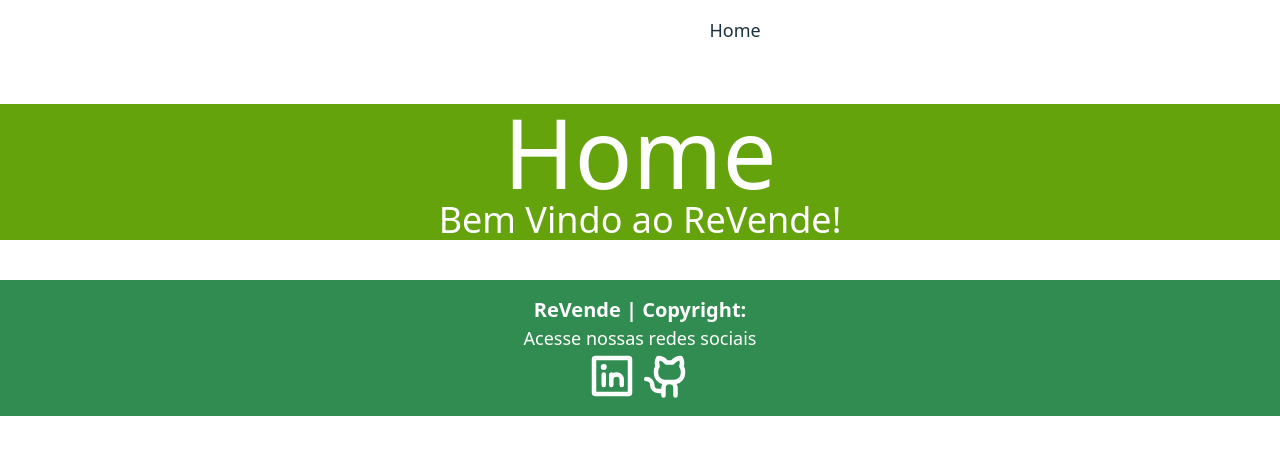
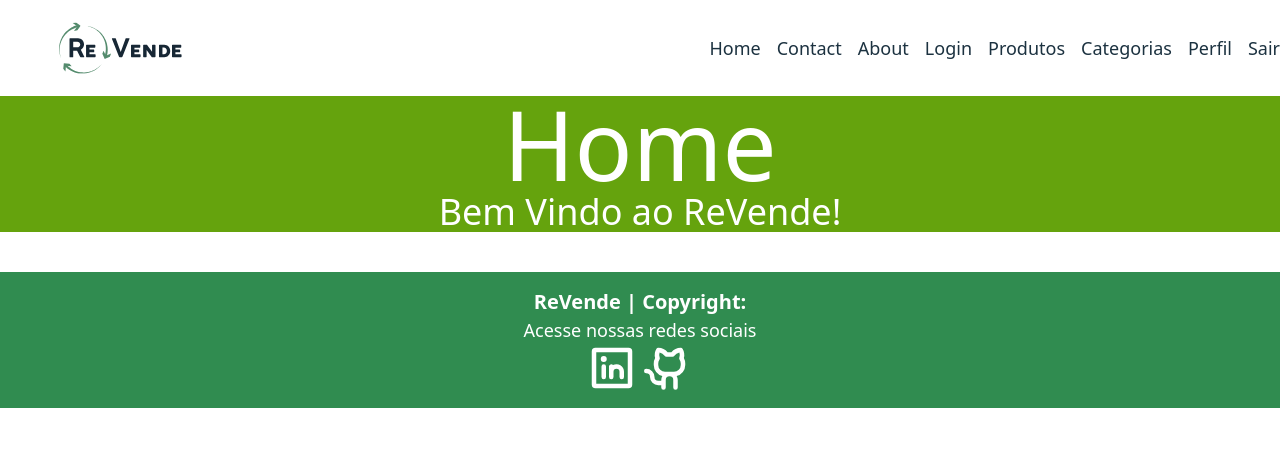
Before and after one commit to ecommerceGrupo03/ReVende-React, a React (Vite) app in the folder ReVende-React/: page / in a window 1280 px wide. Shown: the top 454 px of the page. Built offline with nearby package versions, Linux system fonts and the light colour scheme.

Commit message:
NavBar Color Change

```diff
--- a/ReVende-React/src/components/navBar/NavBar.tsx
+++ b/ReVende-React/src/components/navBar/NavBar.tsx
@@ -1,6 +1,7 @@
 import { useContext } from 'react';
 import { Link, useNavigate } from 'react-router-dom';
 import { AuthContext } from '../../contexts/AuthContext';
+import logoRevende from '../../assets/logoRevende.svg';
 
 function NavBar() {
 	let navigate = useNavigate();
@@ -15,27 +16,33 @@ function NavBar() {
 
 	return (
 		<>
-			<div className="w-full bg-[#FFF] text-white flex justify-center py-4">
-				<div className="container flex justify-between text-lg">
-					<div className="text-2xl font-bold uppercase">ReVende</div>
+			<div className="w-full bg-[#FFF] text-white flex py-4 justify-center">
+				<div className="w-full container flex justify-between text-lg items-center">
+					<div className="text-2xl font-bold uppercase text-[#1C3240]">
+						<img src={logoRevende} alt="Logo Revende" className="w-1/2" />
+					</div>
 
 					<div className="flex gap-4">
 						<Link to="/home" className="hover:underline text-[#1C3240]">
 							Home
 						</Link>
-						<Link to="/contact" className="hover:underline">
+						<Link to="/contact" className="hover:underline text-[#1C3240]">
 							Contact
 						</Link>
-						<Link to="/about" className="hover:underline">
+						<Link to="/about" className="hover:underline text-[#1C3240]">
 							About
 						</Link>
-						<Link to="/login" className="hover:underline">
+						<Link to="/login" className="hover:underline text-[#1C3240]">
 							Login
 						</Link>
-						<div className="hover:underline">Produtos</div>
-						<div className="hover:underline">Categorias</div>
-						<div className="hover:underline">Perfil</div>
-						<Link to="" onClick={logout} className="hover:underline">
+						<div className="hover:underline text-[#1C3240]">Produtos</div>
+						<div className="hover:underline text-[#1C3240]">Categorias</div>
+						<div className="hover:underline text-[#1C3240]">Perfil</div>
+						<Link
+							to=""
+							onClick={logout}
+							className="hover:underline text-[#1C3240]"
+						>
 							Sair
 						</Link>
 					</div>
--- a/ReVende-React/src/pages/Home/Home.tsx
+++ b/ReVende-React/src/pages/Home/Home.tsx
@@ -1,15 +1,13 @@
-
 const Home = () => {
 	return (
 		<>
-    <div className="my-10 flex content-center bg-lime-600 flex-col items-center justify-center">
+			<div className="mb-10 mt-0 flex content-center bg-lime-600 flex-col items-center justify-center">
 				<h1 className="text-8xl text-white">Home</h1>
 
 				<h3 className="text-4xl text-white">Bem Vindo ao ReVende!</h3>
 			</div>
 		</>
+	);
+};
 
-  )
-}
-
-export default Home
+export default Home;
```
Also changed, not shown: ReVende-React/src/App.tsx (+13 -14 lines), ReVende-React/src/assets/logoRevende.svg (added). Lines whose indentation alone changed are shown as unchanged.
